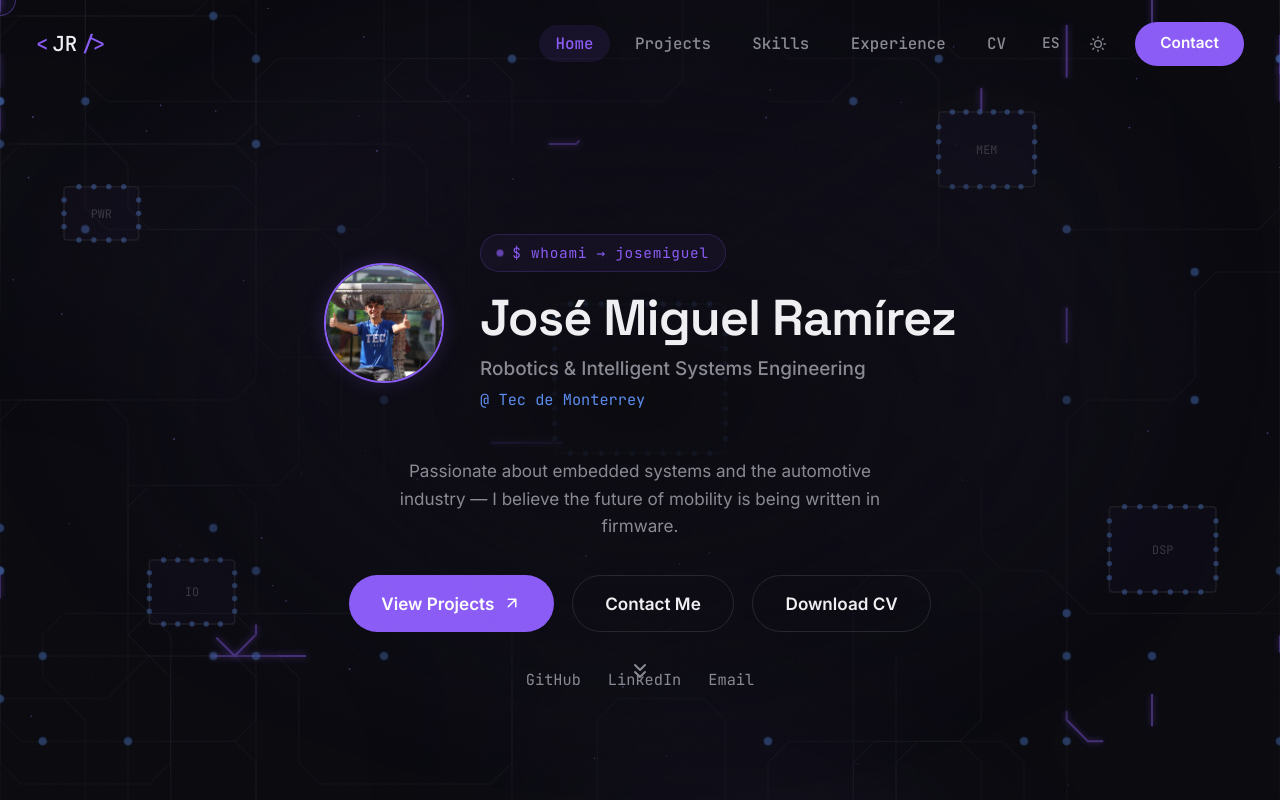
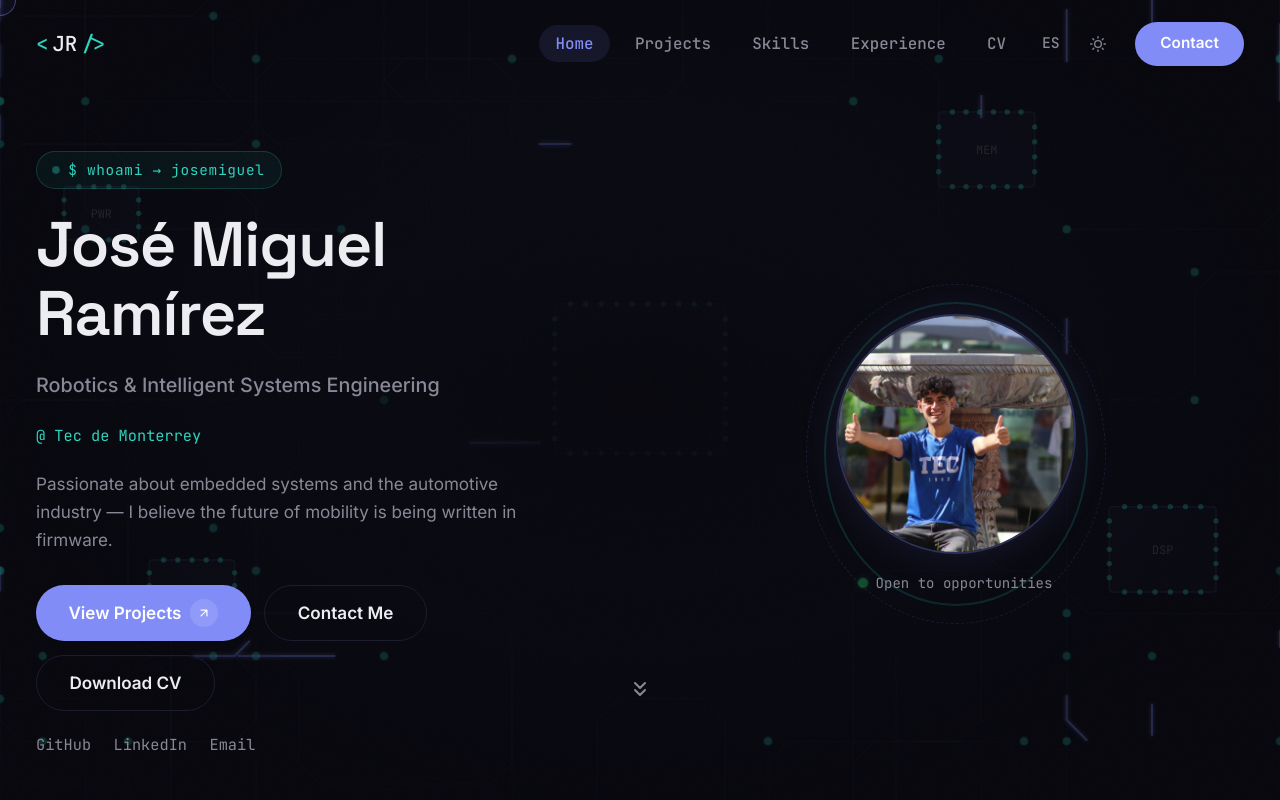
Before and after one commit to JmiguelRamriez/Portafolio, a React (Vite) app: page / in a window 1280 px wide. Shown: the top 800 px of the page. Built offline with nearby package versions, Linux system fonts and the light colour scheme.

Commit message:
redesign: asymmetric hero, refined indigo/teal palette, premium interactions, 3-col project grid

```diff
--- a/src/App.css
+++ b/src/App.css
@@ -27,10 +27,14 @@ nav {
 }
 
 nav.scrolled {
-  background: rgba(10, 10, 15, 0.88);
+  background: rgba(7, 7, 13, 0.88);
   backdrop-filter: blur(20px);
   border-bottom: 1px solid var(--border);
   padding: 0.7rem 0;
+}
+
+[data-theme="light"] nav.scrolled {
+  background: rgba(245, 246, 250, 0.85);
 }
 
 .nav-container {
@@ -53,7 +57,7 @@ nav.scrolled {
 }
 
 .nav-bracket {
-  color: var(--accent);
+  color: var(--accent-technical);
 }
 
 .nav-name {
@@ -83,12 +87,12 @@ nav.scrolled {
 
 .nav-link:hover {
   color: var(--text);
-  background: rgba(139, 92, 246, 0.08);
+  background: rgba(129, 140, 248, 0.08);
 }
 
 .nav-link.active {
   color: var(--accent);
-  background: rgba(139, 92, 246, 0.1);
+  background: rgba(129, 140, 248, 0.1);
 }
 
 .nav-cta {
@@ -150,80 +154,46 @@ nav.scrolled {
   display: flex;
   flex-direction: column;
   justify-content: center;
-  align-items: center;
-  text-align: center;
   position: relative;
-  padding: 7rem 0 0;
+  padding: 6rem 2rem 0;
+  overflow: hidden;
 }
 
 .hero-content {
   position: relative;
   z-index: 2;
+  display: grid;
+  grid-template-columns: 1fr 1fr;
+  gap: 3rem;
+  align-items: center;
+  max-width: 1280px;
+  margin: 0 auto;
+  width: 100%;
+}
+
+.hero-text {
   display: flex;
   flex-direction: column;
-  align-items: center;
-  padding: 0 2rem;
-  max-width: 800px;
+  gap: 1.2rem;
+  max-width: 580px;
 }
 
-.hero-main {
-  display: flex;
-  align-items: center;
-  gap: 2rem;
-  margin-bottom: 2.5rem;
+.hero-text .section-tag {
+  width: fit-content;
 }
 
-.hero-photo {
-  flex-shrink: 0;
-  width: 120px;
-  height: 120px;
-  border-radius: 50%;
-  overflow: hidden;
-  border: 2px solid var(--accent);
-  box-shadow: 0 0 20px rgba(139, 92, 246, 0.2);
-  opacity: 0;
-  animation: photo-reveal 0.8s cubic-bezier(0.16, 1, 0.3, 1) 0.3s forwards;
-}
-
-@keyframes photo-reveal {
-  from {
-    opacity: 0;
-    transform: scale(0.85);
-    box-shadow: 0 0 0px rgba(139, 92, 246, 0);
-  }
-  to {
-    opacity: 1;
-    transform: scale(1);
-    box-shadow: 0 0 20px rgba(139, 92, 246, 0.2);
-  }
-}
-
-.hero-photo img {
-  width: 100%;
-  height: 100%;
-  object-fit: cover;
-  display: block;
-}
-
-.hero-info {
-  text-align: left;
-}
-
-.hero-info .section-tag {
-  margin-bottom: 0.5rem;
-}
-
-.hero-info h1 {
-  font-size: clamp(1.8rem, 4vw, 2.8rem);
-  margin: 0.5rem 0;
+.hero-text h1 {
+  font-size: clamp(2rem, 5vw, 3.5rem);
+  margin: 0;
   text-align: left;
   letter-spacing: -0.02em;
+  line-height: 1.1;
 }
 
 .hero-subtitle {
-  font-size: 1.05rem;
+  font-size: 1.1rem;
   color: var(--text-secondary);
-  margin: 0 0 0.2rem;
+  margin: 0;
   font-weight: 500;
 }
 
@@ -237,22 +207,21 @@ nav.scrolled {
 .hero-bio {
   font-size: 0.95rem;
   color: var(--text-secondary);
+  line-height: 1.65;
+  margin: 0;
   max-width: 500px;
-  margin-bottom: 2rem;
-  line-height: 1.6;
 }
 
 .hero-actions {
   display: flex;
-  gap: 1rem;
+  gap: 0.75rem;
   flex-wrap: wrap;
-  justify-content: center;
-  margin-bottom: 2rem;
+  margin-top: 0.5rem;
 }
 
 .hero-socials {
   display: flex;
-  gap: 1.5rem;
+  gap: 1.25rem;
 }
 
 .hero-socials a {
@@ -261,10 +230,115 @@ nav.scrolled {
   font-family: var(--mono);
   font-size: 0.85rem;
   transition: color 0.3s;
+  position: relative;
+}
+
+.hero-socials a::after {
+  content: '';
+  position: absolute;
+  bottom: -2px;
+  left: 0;
+  width: 0;
+  height: 1px;
+  background: var(--accent);
+  transition: width 0.3s cubic-bezier(0.32, 0.72, 0, 1);
 }
 
 .hero-socials a:hover {
   color: var(--accent);
+}
+
+.hero-socials a:hover::after {
+  width: 100%;
+}
+
+/* ─── HERO VISUAL (photo with technical frame) ─── */
+
+.hero-visual {
+  display: flex;
+  align-items: center;
+  justify-content: center;
+  position: relative;
+}
+
+.hero-photo-frame {
+  position: relative;
+  display: flex;
+  flex-direction: column;
+  align-items: center;
+  gap: 1rem;
+}
+
+.hero-photo-ring {
+  position: absolute;
+  inset: -12px;
+  border-radius: 50%;
+  border: 2px solid rgba(45, 212, 191, 0.15);
+  z-index: 0;
+}
+
+.hero-photo-ring::after {
+  content: '';
+  position: absolute;
+  inset: -20px;
+  border-radius: 50%;
+  border: 1px dashed rgba(129, 140, 248, 0.15);
+}
+
+.hero-photo {
+  position: relative;
+  z-index: 1;
+  width: 240px;
+  height: 240px;
+  border-radius: 50%;
+  overflow: hidden;
+  border: 2px solid rgba(129, 140, 248, 0.3);
+  box-shadow:
+    0 0 40px rgba(129, 140, 248, 0.12),
+    inset 0 0 40px rgba(129, 140, 248, 0.04);
+  opacity: 0;
+  animation: photo-reveal 0.8s cubic-bezier(0.16, 1, 0.3, 1) 0.3s forwards;
+}
+
+@keyframes photo-reveal {
+  from {
+    opacity: 0;
+    transform: scale(0.88);
+    box-shadow: 0 0 0px rgba(129, 140, 248, 0);
+  }
+  to {
+    opacity: 1;
+    transform: scale(1);
+    box-shadow:
+      0 0 40px rgba(129, 140, 248, 0.12),
+      inset 0 0 40px rgba(129, 140, 248, 0.04);
+  }
+}
+
+.hero-photo img {
+  width: 100%;
+  height: 100%;
+  object-fit: cover;
+  display: block;
+}
+
+.hero-status {
+  display: flex;
+  align-items: center;
+  gap: 0.5rem;
+  font-family: var(--mono);
+  font-size: 0.78rem;
+  color: var(--text-secondary);
+  z-index: 1;
+}
+
+.hero-status-dot {
+  width: 8px;
+  height: 8px;
+  border-radius: 50%;
+  background: #22c55e;
+  box-shadow: 0 0 8px rgba(34, 197, 94, 0.5);
+  animation: pulse-dot 2s ease-in-out infinite;
 }
 
 /* ─── TICKER ─── */
@@ -295,7 +369,7 @@ nav.scrolled {
 }
 
 .ticker-sep {
-  color: var(--accent);
+  color: var(--accent-technical);
   opacity: 0.5;
 }
 
@@ -308,7 +382,7 @@ nav.scrolled {
 
 .scroll-hint {
   position: absolute;
-  bottom: 6rem;
+  bottom: 5rem;
   left: 50%;
   transform: translateX(-50%);
   color: var(--text-secondary);
@@ -320,8 +394,6 @@ nav.scrolled {
   0%, 100% { opacity: 1; transform: translateX(-50%) translateY(0); }
   50% { opacity: 0.4; transform: translateX(-50%) translateY(6px); }
 }
-
-
 
 /* ─── PROJECTS ─── */
 
@@ -370,28 +442,58 @@ nav.scrolled {
     justify-content: center;
   }
 
-  .hero-main {
-    flex-direction: column;
-    gap: 1.5rem;
-  }
-
-  .hero-info {
+  .hero-content {
+    grid-template-columns: 1fr;
+    gap: 2rem;
     text-align: center;
   }
 
-  .hero-info h1 {
+  .hero-text {
+    align-items: center;
+    max-width: 100%;
+  }
+
+  .hero-text h1 {
     text-align: center;
   }
 
   .hero-actions {
-    gap: 0.75rem;
+    justify-content: center;
   }
 
   .hero-socials {
-    gap: 1rem;
+    justify-content: center;
+  }
+
+  .hero-visual {
+    order: -1;
+  }
+
+  .hero-photo {
+    width: 180px;
+    height: 180px;
+  }
+
+  .hero-photo-ring {
+    inset: -8px;
+  }
+
+  .hero-photo-ring::after {
+    inset: -14px;
   }
 
   .scroll-hint {
     display: none;
   }
 }
+
+@media (max-width: 480px) {
+  #hero {
+    padding: 5rem 1.25rem 0;
+  }
+
+  .hero-actions {
+    flex-direction: column;
+    align-items: center;
+  }
+}
--- a/src/App.jsx
+++ b/src/App.jsx
@@ -8,9 +8,7 @@ import Experience from './components/experience'
 import Contact from './components/contact'
 import Footer from './components/footer'
 import BackToTop from './components/BackToTop'
-import GradientBg from './components/GradientBg'
 import './components/Cursor.css'
-import './components/MoonStars.css'
 import './App.css'
 
 function App() {
@@ -18,7 +16,6 @@ function App() {
     <LanguageProvider>
       <Cursor />
       <div className="noise" />
-      <GradientBg />
       <div className="app-content">
         <Navbar />
         <Hero />
--- a/src/components/BackToTop.css
+++ b/src/components/BackToTop.css
@@ -6,8 +6,8 @@
   width: 44px;
   height: 44px;
   border-radius: 50%;
-  border: 1px solid rgba(139, 92, 246, 0.3);
-  background: rgba(10, 10, 15, 0.85);
+  border: 1px solid rgba(129, 140, 248, 0.3);
+  background: rgba(7, 7, 13, 0.85);
   backdrop-filter: blur(8px);
   color: var(--accent);
   display: flex;
@@ -28,7 +28,7 @@
 
 .back-to-top:hover {
   border-color: var(--accent);
-  box-shadow: 0 0 20px rgba(139, 92, 246, 0.25);
+  box-shadow: 0 0 20px rgba(129, 140, 248, 0.25);
 }
 
 @media (max-width: 768px) {
--- a/src/components/CircuitBg.css
+++ b/src/components/CircuitBg.css
@@ -8,7 +8,7 @@
 .circuit-bg svg {
   width: 100%;
   height: 100%;
-  opacity: 0.7;
+  opacity: 0.5;
   display: block;
 }
 
@@ -16,12 +16,12 @@
   fill: none;
   stroke: var(--border);
   stroke-width: 1.3;
-  opacity: calc(0.35 + var(--prox, 0) * 0.45);
+  opacity: calc(0.25 + var(--prox, 0) * 0.45);
   transition: opacity 0.2s, filter 0.2s;
 }
 
 .trace:not(.pulse) {
-  filter: drop-shadow(0 0 calc(var(--prox, 0) * 5px) color-mix(in srgb, var(--accent) calc(var(--prox, 0) * 80%), transparent));
+  filter: drop-shadow(0 0 calc(var(--prox, 0) * 4px) color-mix(in srgb, var(--accent) calc(var(--prox, 0) * 60%), transparent));
 }
 
 .pulse {
@@ -29,9 +29,9 @@
   stroke-width: 1.8;
   stroke-dasharray: 8 92;
   stroke-dashoffset: 100;
-  opacity: calc(0.65 + var(--prox, 0) * 0.35);
+  opacity: calc(0.5 + var(--prox, 0) * 0.35);
   animation: flow 5s linear infinite;
-  filter: drop-shadow(0 0 calc(3px + var(--prox, 0) * 8px) var(--accent));
+  filter: drop-shadow(0 0 calc(2px + var(--prox, 0) * 6px) var(--accent));
 }
 
 @keyframes flow {
@@ -40,27 +40,27 @@
 
 .via {
   fill: var(--accent-technical);
-  opacity: calc(0.5 + var(--prox, 0) * 0.5);
-  filter: drop-shadow(0 0 calc(1px + var(--prox, 0) * 6px) var(--accent-technical));
+  opacity: calc(0.35 + var(--prox, 0) * 0.5);
+  filter: drop-shadow(0 0 calc(1px + var(--prox, 0) * 4px) var(--accent-technical));
   transition: opacity 0.2s, filter 0.2s;
 }
 
 .chip rect {
-  fill: rgba(139, 92, 246, 0.03);
+  fill: rgba(129, 140, 248, 0.03);
   stroke: var(--border);
   stroke-width: 1.4;
   transition: fill 0.25s, stroke 0.25s, filter 0.25s;
 }
 
 .chip.active rect {
-  fill: rgba(139, 92, 246, 0.12);
+  fill: rgba(129, 140, 248, 0.1);
   stroke: var(--accent);
-  filter: drop-shadow(0 0 8px var(--accent));
+  filter: drop-shadow(0 0 6px var(--accent));
 }
 
 .chip-pad {
   fill: var(--accent-technical);
-  opacity: 0.5;
+  opacity: 0.4;
   transition: opacity 0.25s, fill 0.25s;
 }
 
@@ -73,7 +73,7 @@
   font-family: 'JetBrains Mono', monospace;
   font-size: 11px;
   fill: var(--text-secondary);
-  opacity: 0.5;
+  opacity: 0.4;
   pointer-events: none;
   user-select: none;
   transition: opacity 0.25s, fill 0.25s;
@@ -87,6 +87,6 @@
 .circuit-vignette {
   position: absolute;
   inset: 0;
-  background: radial-gradient(ellipse at center, var(--bg) 0%, transparent 60%);
+  background: radial-gradient(ellipse at center, var(--bg) 0%, transparent 55%);
   pointer-events: none;
 }
--- a/src/components/Contact.css
+++ b/src/components/Contact.css
@@ -49,8 +49,8 @@
   width: 44px;
   height: 44px;
   border-radius: 12px;
-  background: rgba(139, 92, 246, 0.08);
-  border: 1px solid rgba(139, 92, 246, 0.2);
+  background: rgba(129, 140, 248, 0.08);
+  border: 1px solid rgba(129, 140, 248, 0.2);
   display: flex;
   align-items: center;
   justify-content: center;
@@ -128,11 +128,6 @@ a.contact-info-value:hover {
   flex-shrink: 0;
 }
 
-@keyframes pulse-dot {
-  0%, 100% { opacity: 1; transform: scale(1); }
-  50% { opacity: 0.6; transform: scale(1.2); }
-}
-
 .contact-form-card {
   background: var(--surface);
   border: 1px solid var(--border);
@@ -187,8 +182,8 @@ a.contact-info-value:hover {
 .form-group input:focus,
 .form-group textarea:focus {
   border-color: var(--accent);
-  background: rgba(139, 92, 246, 0.04);
-  box-shadow: 0 0 0 3px rgba(139, 92, 246, 0.1);
+  background: rgba(129, 140, 248, 0.04);
+  box-shadow: 0 0 0 3px rgba(129, 140, 248, 0.1);
 }
 
 .btn-loading {
--- a/src/components/Skills.css
+++ b/src/components/Skills.css
@@ -62,5 +62,5 @@
 }
 
 .skill-name:hover {
-  color: var(--accent);
+  color: var(--accent-technical);
 }
--- a/src/components/hero.jsx
+++ b/src/components/hero.jsx
@@ -8,11 +8,7 @@ function Hero() {
     <section id="hero">
       <CircuitBg />
       <div className="hero-content">
-        <div className="hero-main">
-          <div className="hero-photo">
-            <img src={img('images/YoTec.jpg')} alt="Jose Miguel Ramirez" />
-          </div>
-          <div className="hero-info">
+        <div className="hero-text">
           <span className="section-tag" data-cursor="logo">
             <span className="tag-dot" />
             {t('hero.whoami')}
@@ -20,17 +16,17 @@ function Hero() {
           <h1>{t('hero.name')}</h1>
           <p className="hero-subtitle">{t('hero.subtitle')}</p>
           <p className="hero-detail">{t('hero.institution')}</p>
-          </div>
-        </div>
 
           <p className="hero-bio">{t('hero.bio')}</p>
 
           <div className="hero-actions">
             <a href="#projects" className="btn btn-primary" data-cursor="cta">
               <span>{t('hero.viewProjects')}</span>
-            <svg width="18" height="18" viewBox="0 0 24 24" fill="none">
+              <span className="btn-icon">
+                <svg width="14" height="14" viewBox="0 0 24 24" fill="none">
                   <path d="M7 17L17 7M17 7H7M17 7V17" stroke="currentColor" strokeWidth="2" strokeLinecap="round" strokeLinejoin="round"/>
                 </svg>
+              </span>
             </a>
             <a href="#contact" className="btn btn-outline" data-cursor="link">{t('hero.contactMe')}</a>
             <a href={file('files/cv.pdf')} download className="btn btn-outline" data-cursor="link">{t('hero.downloadCv')}</a>
@@ -40,6 +36,20 @@ function Hero() {
             <a href="https://github.com/JmiguelRamriez" target="_blank" rel="noopener noreferrer" data-cursor="link">{t('hero.github')}</a>
             <a href="https://www.linkedin.com/in/jos%C3%A9-miguel-ramirez-gutierrez-a592a4351/" target="_blank" rel="noopener noreferrer" data-cursor="link">{t('hero.linkedin')}</a>
             <a href="mailto:2005josemiguelramirez@gmail.com" data-cursor="link">{t('hero.email')}</a>
+          </div>
+        </div>
+
+        <div className="hero-visual">
+          <div className="hero-photo-frame">
+            <div className="hero-photo-ring" />
+            <div className="hero-photo">
+              <img src={img('images/YoTec.jpg')} alt="Jose Miguel Ramirez" />
+            </div>
+            <div className="hero-status">
+              <span className="hero-status-dot" />
+              <span>Open to opportunities</span>
+            </div>
+          </div>
         </div>
       </div>
 
--- a/src/index.css
+++ b/src/index.css
@@ -1,12 +1,12 @@
 :root,
 [data-theme="dark"] {
-  --bg: #0a0a0f;
-  --surface: #14141c;
-  --accent: #8b5cf6;
-  --accent-technical: #5b8dee;
-  --text: #f0f0f3;
-  --text-secondary: #8a8a94;
-  --border: #26262f;
+  --bg: #07070d;
+  --surface: #10101a;
+  --accent: #818cf8;
+  --accent-technical: #2dd4bf;
+  --text: #ededf2;
+  --text-secondary: #888896;
+  --border: #1c1c2e;
 
   --sans: 'Inter', system-ui, sans-serif;
   --heading: 'Space Grotesk', system-ui, sans-serif;
@@ -28,13 +28,13 @@
 }
 
 [data-theme="light"] {
-  --bg: #f8f9fa;
+  --bg: #f5f6fa;
   --surface: #ffffff;
-  --accent: #7c3aed;
-  --accent-technical: #2563eb;
-  --text: #0f172a;
-  --text-secondary: #64748b;
-  --border: #e2e8f0;
+  --accent: #6d5ae0;
+  --accent-technical: #0d9488;
+  --text: #0b0e1a;
+  --text-secondary: #5a5d72;
+  --border: #dedee8;
 
   color-scheme: light;
   color: var(--text);
@@ -42,12 +42,12 @@
 }
 
 [data-theme="light"] .section-tag {
-  border-color: rgba(124, 58, 237, 0.25);
-  background: rgba(124, 58, 237, 0.06);
+  border-color: rgba(109, 90, 224, 0.2);
+  background: rgba(109, 90, 224, 0.06);
 }
 
 [data-theme="light"] .btn-outline:hover {
-  background: rgba(124, 58, 237, 0.06);
+  background: rgba(109, 90, 224, 0.06);
 }
 
 [data-theme="light"] .ticker-bar {
@@ -57,11 +57,11 @@
 [data-theme="light"] .contact-form-card {
   background: var(--surface);
   border-color: var(--border);
-  box-shadow: 0 4px 24px rgba(0,0,0,0.06);
+  box-shadow: 0 4px 24px rgba(0,0,0,0.05);
 }
 
 [data-theme="light"] nav.scrolled {
-  background: rgba(248, 249, 250, 0.85);
+  background: rgba(245, 246, 250, 0.85);
 }
 
 [data-theme="light"] .ic-center rect:first-child,
@@ -76,7 +76,7 @@
 }
 
 [data-theme="light"] .ic-core {
-  stroke: rgba(124, 58, 237, 0.1);
+  stroke: rgba(109, 90, 224, 0.1);
 }
 
 [data-theme="light"] .nav-overlay {
@@ -102,7 +102,7 @@
 
 .nav-toggle:hover {
   color: var(--accent);
-  background: rgba(139, 92, 246, 0.08);
+  background: rgba(129, 140, 248, 0.08);
 }
 
 .lang-toggle {
@@ -187,7 +187,7 @@ code {
 .btn {
   font-family: var(--sans);
   cursor: pointer;
-  transition: all 0.3s cubic-bezier(0.4, 0, 0.2, 1);
+  transition: all 0.3s cubic-bezier(0.32, 0.72, 0, 1);
   white-space: nowrap;
   border: none;
   border-radius: 100px;
@@ -198,6 +198,12 @@ code {
   font-weight: 600;
   text-decoration: none;
   display: inline-flex;
+  position: relative;
+  overflow: hidden;
+}
+
+.btn:active {
+  transform: scale(0.97);
 }
 
 .btn-primary {
@@ -206,9 +212,13 @@ code {
 }
 
 .btn-primary:hover {
-  background: var(--accent);
-  filter: brightness(1.15);
+  filter: brightness(1.1);
   transform: translateY(-2px);
+  box-shadow: 0 8px 30px rgba(129, 140, 248, 0.25);
+}
+
+.btn-primary:active {
+  transform: translateY(-1px) scale(0.97);
 }
 
 .btn-outline {
@@ -220,29 +230,49 @@ code {
 .btn-outline:hover {
   border-color: var(--accent);
   color: var(--accent);
-  background: rgba(139, 92, 246, 0.08);
+  background: rgba(129, 140, 248, 0.08);
   transform: translateY(-2px);
+}
+
+.btn-outline:active {
+  transform: translateY(-1px) scale(0.97);
+}
+
+.btn-icon {
+  display: flex;
+  align-items: center;
+  justify-content: center;
+  width: 28px;
+  height: 28px;
+  border-radius: 50%;
+  background: rgba(255, 255, 255, 0.12);
+  transition: transform 0.3s cubic-bezier(0.32, 0.72, 0, 1);
+  flex-shrink: 0;
+}
+
+.btn-primary:hover .btn-icon {
+  transform: translateX(2px) translateY(-1px);
 }
 
 .section-tag {
   font-family: var(--mono);
   font-size: 0.8rem;
-  color: var(--accent);
+  color: var(--accent-technical);
   letter-spacing: 0.05em;
   display: inline-flex;
   align-items: center;
   gap: 0.5rem;
   padding: 0.35rem 0.9rem;
   border-radius: 100px;
-  border: 1px solid rgba(139, 92, 246, 0.2);
-  background: rgba(139, 92, 246, 0.06);
+  border: 1px solid rgba(45, 212, 191, 0.2);
+  background: rgba(45, 212, 191, 0.06);
 }
 
 .tag-dot {
   width: 6px;
   height: 6px;
   border-radius: 50%;
-  background: var(--accent);
+  background: var(--accent-technical);
   animation: pulse-dot 2s ease-in-out infinite;
 }
 
@@ -290,11 +320,3 @@ code {
     cursor: auto;
   }
 }
-
-.btn-primary:active {
-  transform: translateY(-1px) scale(0.97);
-}
-
-.btn-outline:active {
-  transform: translateY(-1px) scale(0.97);
-}
```
Also changed, not shown: src/components/Cursor.css (+8 -8 lines), src/components/Experience.css (+5 -5 lines), src/components/Project.css (+32 -19 lines). Lines whose indentation alone changed are shown as unchanged.
